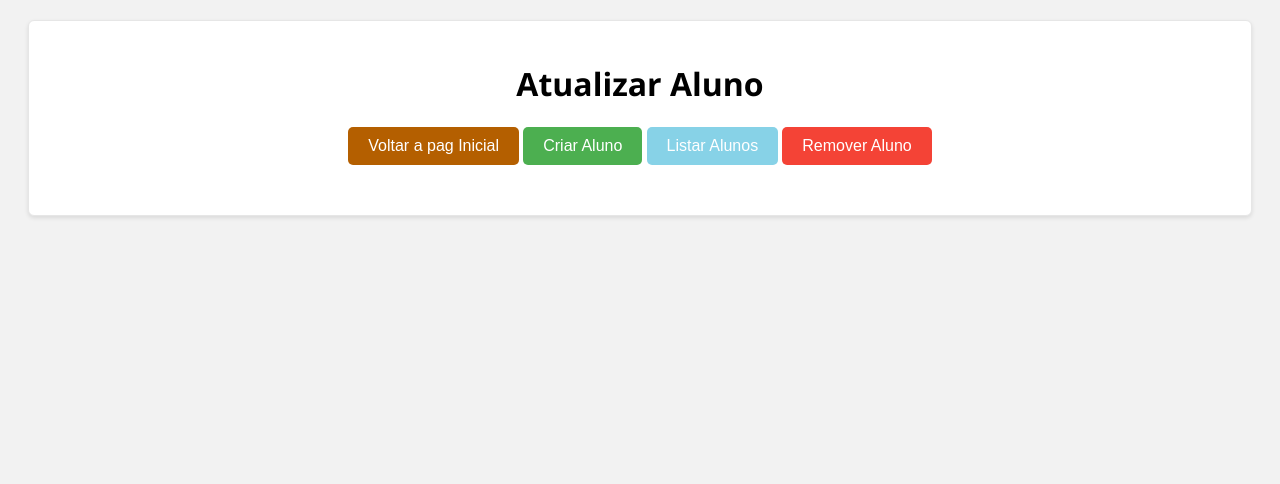
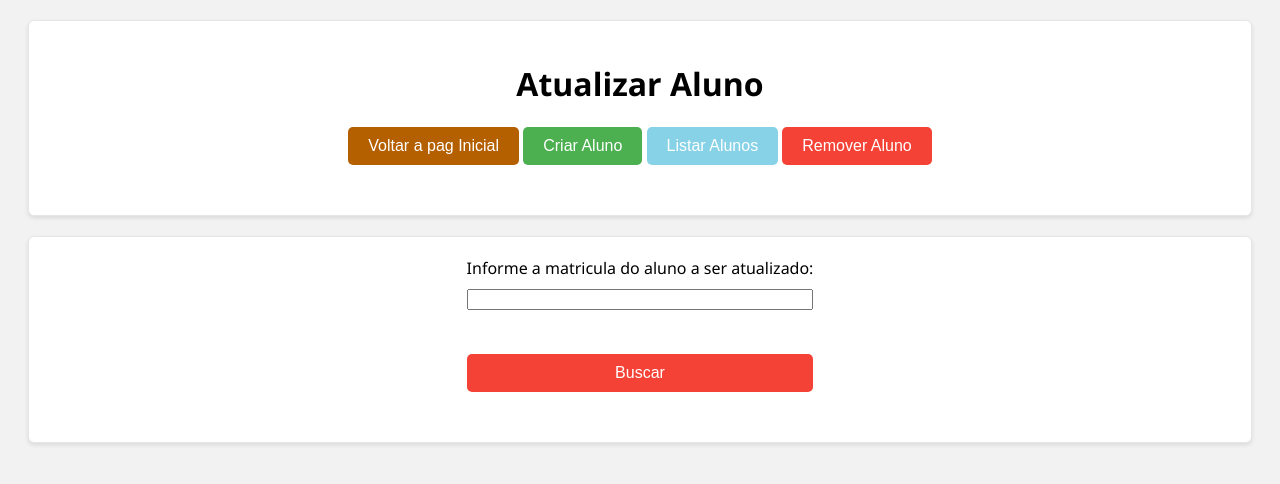
Before and after one commit to DouglasGR99/WEB, a PHP site: page /atualizarAluno.php in a window 1280 px wide. Shown: the top 484 px of the page. Run offline with PHP 8.4, Linux system fonts and the light colour scheme.

```diff
--- a/aula 6(formulario matricula)/atualizarAluno.php
+++ b/aula 6(formulario matricula)/atualizarAluno.php
@@ -1,5 +1,5 @@
 <?php
-    //ainda faltando
+
 ?>
 
 <!DOCTYPE html>
@@ -21,5 +21,14 @@
         <a href="removerAluno.php"><button class="botaoBonito pagDelete">Remover Aluno</button></a>
     </nav>
 </header>
+
+<main class="caixas">
+    <form action="atualizarAluno.php" method="post">
+        <label for="matricula">Informe a matricula do aluno a ser atualizado:</label>
+        <input type="text" id="matricula" name="matricula">
+        <br><br>
+        <input type="submit" value="Buscar" name="modificar" class="botaoBonito negativo">
+    </form>
+</main>
 </body>
 </html>
```
Also changed, not shown: aula 6(formulario matricula)/removerAluno.php (+13 -3 lines).
